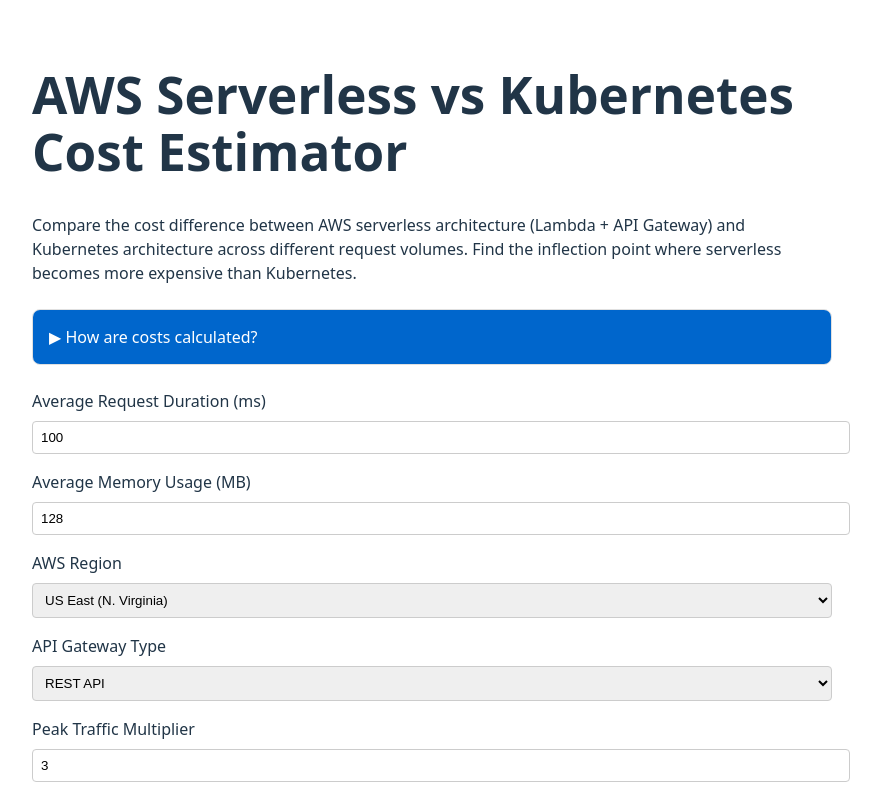
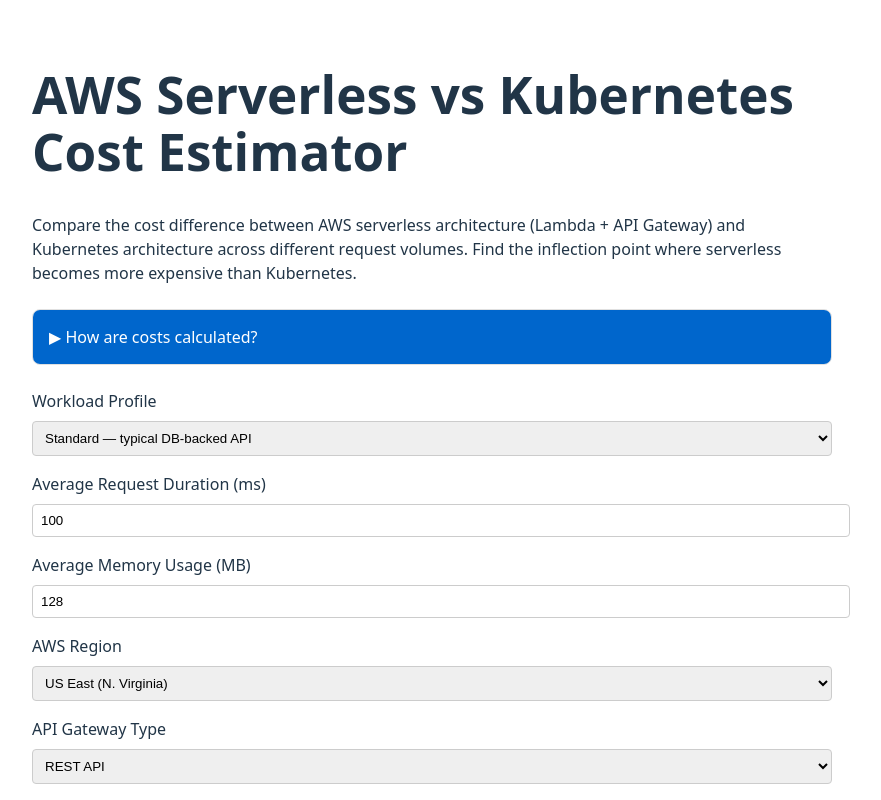
Before and after one commit to B3nCr/serverless-estimator, a React (Vite) app in the folder frontend/: page / in a window 1280 px wide. Shown: the top 800 px of the page, without its empty margins (208-1089 px from the left). Built offline with nearby package versions, Linux system fonts and the light colour scheme; no server answers.

Commit message:
Add workload profile selector to drive RPS-based node sizing

```diff
--- a/frontend/src/components/CostEstimatorForm.tsx
+++ b/frontend/src/components/CostEstimatorForm.tsx
@@ -12,6 +12,7 @@
     averageMemoryMb: 128,
     region: 'us-east-1',
     peakMultiplier: 3,
+    workloadProfile: 'standard',
     apiGatewayType: 'REST',
     ec2InstanceType: 't3.medium',
     nodeCount: 2,
@@ -22,7 +23,7 @@
     const { name, value } = e.target;
     setParams({
       ...params,
-      [name]: ['region', 'ec2InstanceType', 'apiGatewayType'].includes(name) ? value : Number(value)
+      [name]: ['region', 'ec2InstanceType', 'apiGatewayType', 'workloadProfile'].includes(name) ? value : Number(value)
     });
   };
 
@@ -33,6 +34,21 @@
 
   return (
     <form onSubmit={handleSubmit} className="cost-form">
+      <div className="form-group">
+        <label htmlFor="workloadProfile">Workload Profile</label>
+        <select
+          id="workloadProfile"
+          name="workloadProfile"
+          value={params.workloadProfile}
+          onChange={handleChange}
+        >
+          <option value="lightweight">Lightweight — cached or static responses</option>
+          <option value="standard">Standard — typical DB-backed API</option>
+          <option value="heavy">Heavy — multiple queries or external calls</option>
+          <option value="compute">Compute — ML inference, image processing</option>
+        </select>
+      </div>
+
       <div className="form-group">
         <label htmlFor="averageRequestDurationMs">Average Request Duration (ms)</label>
         <input
--- a/frontend/src/services/api.ts
+++ b/frontend/src/services/api.ts
@@ -6,6 +6,7 @@
   averageMemoryMb: number;
   region?: string;
   peakMultiplier?: number;
+  workloadProfile?: 'lightweight' | 'standard' | 'heavy' | 'compute';
   apiGatewayType?: 'REST' | 'HTTP';
   ec2InstanceType?: string;
   nodeCount?: number;
@@ -17,6 +18,7 @@
   averageMemoryMb: number;
   region?: string;
   peakMultiplier?: number;
+  workloadProfile?: 'lightweight' | 'standard' | 'heavy' | 'compute';
   apiGatewayType?: 'REST' | 'HTTP';
   ec2InstanceType?: string;
   nodeCount?: number;
```
Also changed, not shown: 2 other files (tests, documents, lock files or other folders).
